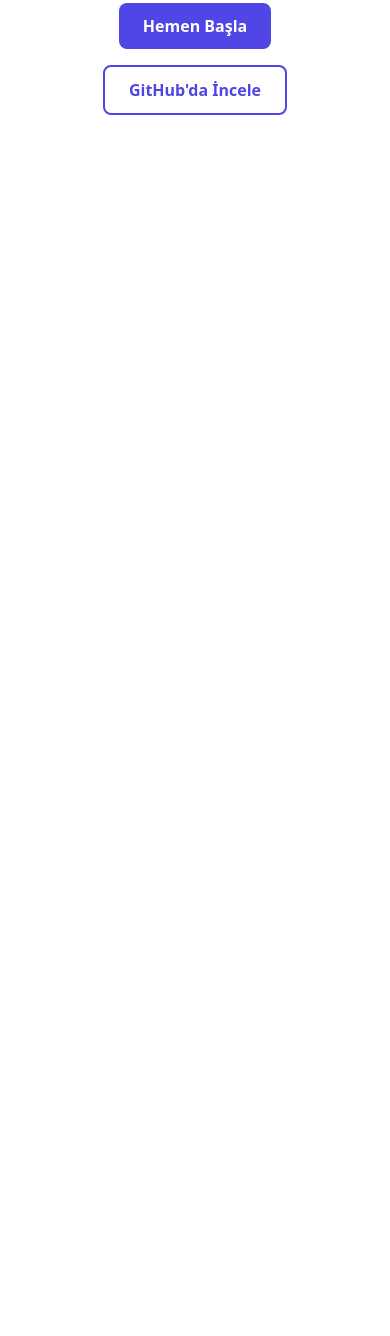
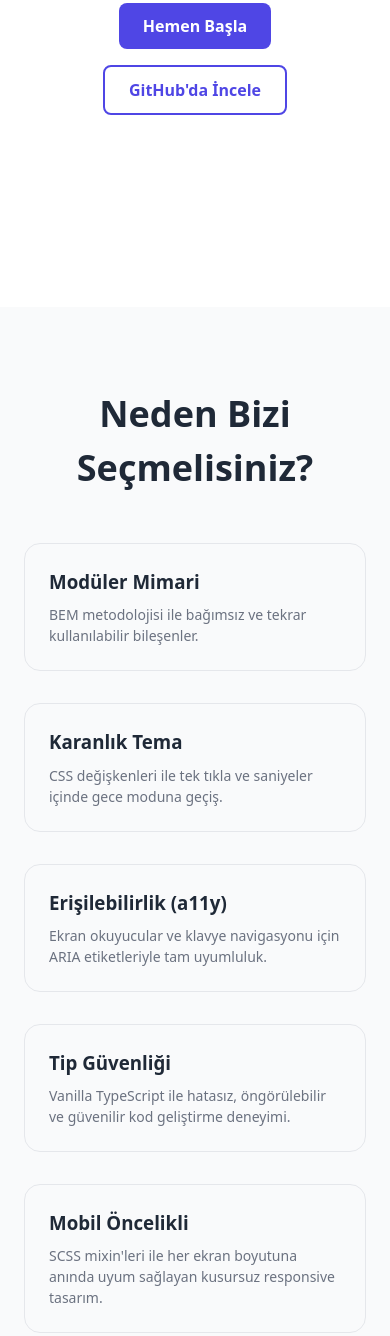
Before and after one commit to iclalolkky/Challange, a website built with Vite: page index.html in a window 390 px wide. Shown: the part 583-1919 px from the top of the page. Before the commit the page ends 890 px from the top, so only its background shows below. Built offline with nearby package versions, Linux system fonts and the light colour scheme.

Commit message:
feat: add features section with responsive grid layout

```diff
--- a/src/main.ts
+++ b/src/main.ts
@@ -1,6 +1,7 @@
 import './styles/main.scss';
 import { createButton } from './components/Button/Button';
 import { createModal } from './components/Modal/Modal';
+import { createCard } from './components/Card/Card';
 
 const headerSection = document.querySelector<HTMLElement>('#header');
 
@@ -72,3 +73,35 @@ if (heroSection) {
   container.appendChild(actions);
   heroSection.appendChild(container);
 }
+
+const featuresSection = document.querySelector<HTMLElement>('#features');
+
+if (featuresSection) {
+  const container = document.createElement('div');
+  container.classList.add('container', 'features__container');
+
+  const sectionTitle = document.createElement('h2');
+  sectionTitle.classList.add('features__title');
+  sectionTitle.textContent = 'Neden Bizi Seçmelisiniz?';
+
+  const grid = document.createElement('div');
+  grid.classList.add('features__grid');
+
+  const featuresData = [
+    { title: 'Modüler Mimari', description: 'BEM metodolojisi ile bağımsız ve tekrar kullanılabilir bileşenler.' },
+    { title: 'Karanlık Tema', description: 'CSS değişkenleri ile tek tıkla ve saniyeler içinde gece moduna geçiş.' },
+    { title: 'Erişilebilirlik (a11y)', description: 'Ekran okuyucular ve klavye navigasyonu için ARIA etiketleriyle tam uyumluluk.' },
+    { title: 'Tip Güvenliği', description: 'Vanilla TypeScript ile hatasız, öngörülebilir ve güvenilir kod geliştirme deneyimi.' },
+    { title: 'Mobil Öncelikli', description: 'SCSS mixin\'leri ile her ekran boyutuna anında uyum sağlayan kusursuz responsive tasarım.' },
+    { title: 'Sıfır Bağımlılık', description: 'Yüksek performanslı web teknolojileri.' }
+  ];
+
+  featuresData.forEach(feature => {
+    const card = createCard({ title: feature.title, description: feature.description });
+    grid.appendChild(card);
+  });
+
+  container.appendChild(sectionTitle);
+  container.appendChild(grid);
+  featuresSection.appendChild(container);
+}
--- a/src/styles/_layout.scss
+++ b/src/styles/_layout.scss
@@ -1,3 +1,4 @@
+@use 'mixins' as *;
 
 .container {
   width: 100%;
@@ -52,3 +53,32 @@
     flex-wrap: wrap;
   }
 }
+
+.features {
+  padding: 5rem 0;
+  background-color: var(--card-bg);
+
+  &__container {
+    display: flex;
+    flex-direction: column;
+    align-items: center;
+    gap: 3rem;
+  }
+
+  &__title {
+    font-size: 2.25rem;
+    font-weight: 700;
+    color: var(--text-color);
+    text-align: center;
+  }
+
+  &__grid {
+    display: grid;
+    grid-template-columns: 1fr;
+    gap: 2rem;
+    width: 100%;
+
+    @include md { grid-template-columns: repeat(2, 1fr); }
+    @include lg { grid-template-columns: repeat(3, 1fr); }
+  }
+}
```
